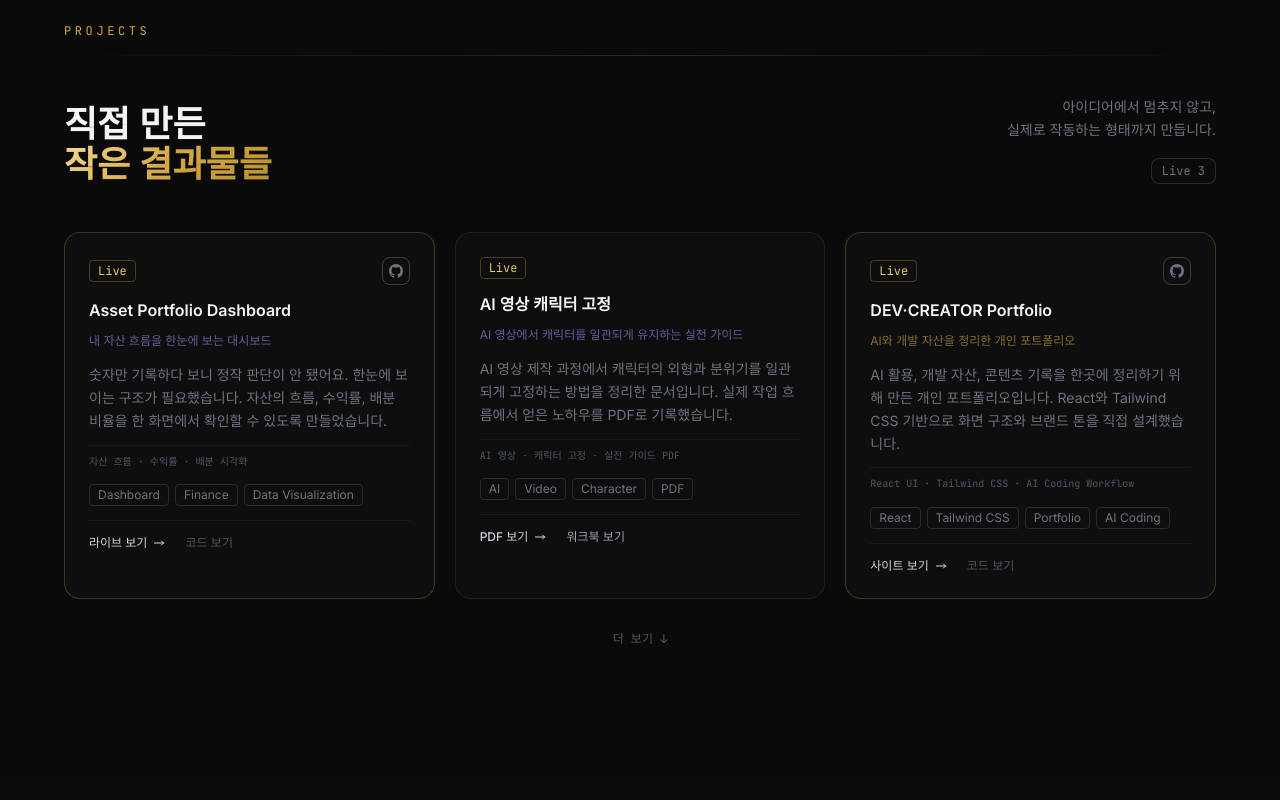
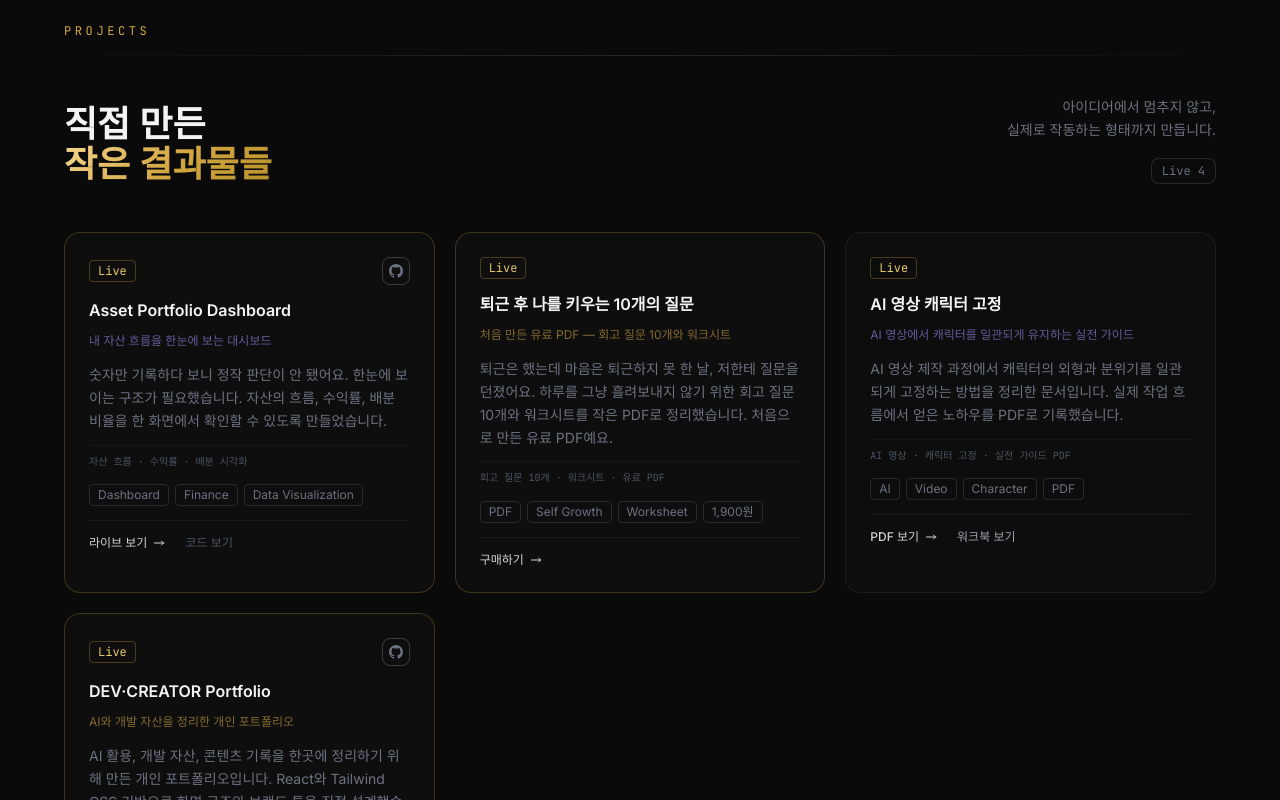
Before and after one commit to gustj369/portfolio, a React (Vite) app: page / in a window 1280 px wide. Shown: the part 1801-2601 px from the top of the page. Built offline with nearby package versions, Linux system fonts and the light colour scheme.

Commit message:
Add 퇴근 후 나를 키우는 10개의 질문 PDF product card
첫 유료 PDF 상품을 프로젝트 카드로 추가 (리틀리 구매 링크)

Co-Authored-By: Claude Sonnet 4.6 <noreply@anthropic.com>

```diff
--- a/src/data/projects.js
+++ b/src/data/projects.js
@@ -80,6 +80,21 @@ export const projects = [
   },
   {
     id: 4,
+    title: "퇴근 후 나를 키우는 10개의 질문",
+    status: "Live",
+    sublabel: "처음 만든 유료 PDF — 회고 질문 10개와 워크시트",
+    description:
+      "퇴근은 했는데 마음은 퇴근하지 못 한 날, 저한테 질문을 던졌어요. 하루를 그냥 흘려보내지 않기 위한 회고 질문 10개와 워크시트를 작은 PDF로 정리했습니다. 처음으로 만든 유료 PDF예요.",
+    keyBuild: "회고 질문 10개 · 워크시트 · 유료 PDF",
+    tags: ["PDF", "Self Growth", "Worksheet", "1,900원"],
+    github: null,
+    demo: "https://litt.ly/94hyeonseo/sale/qUbQ2o8",
+    demoLabel: "구매하기",
+    color: "gold",
+    featured: true,
+  },
+  {
+    id: 5,
     title: "AI 영상 캐릭터 고정",
     status: "Live",
     sublabel: "AI 영상에서 캐릭터를 일관되게 유지하는 실전 가이드",
@@ -99,7 +114,7 @@ export const projects = [
     color: "violet",
   },
   {
-    id: 5,
+    id: 7,
     title: "DEV·CREATOR Portfolio",
     status: "Live",
     sublabel: "AI와 개발 자산을 정리한 개인 포트폴리오",
@@ -114,7 +129,7 @@ export const projects = [
     featured: true,
   },
   {
-    id: 6,
+    id: 8,
     title: "More on GitHub",
     status: "Archive",
     sublabel: "계속 쌓아가는 작은 코드 자산",
```
